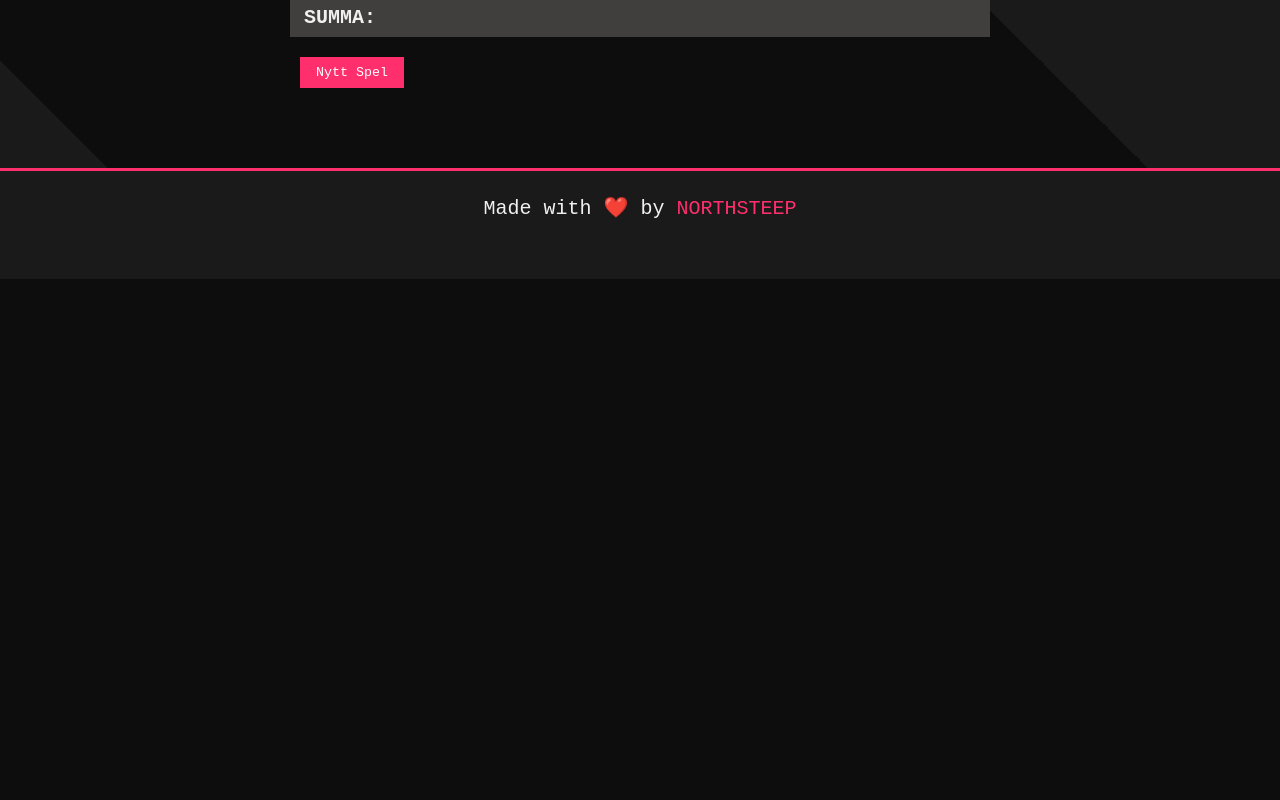
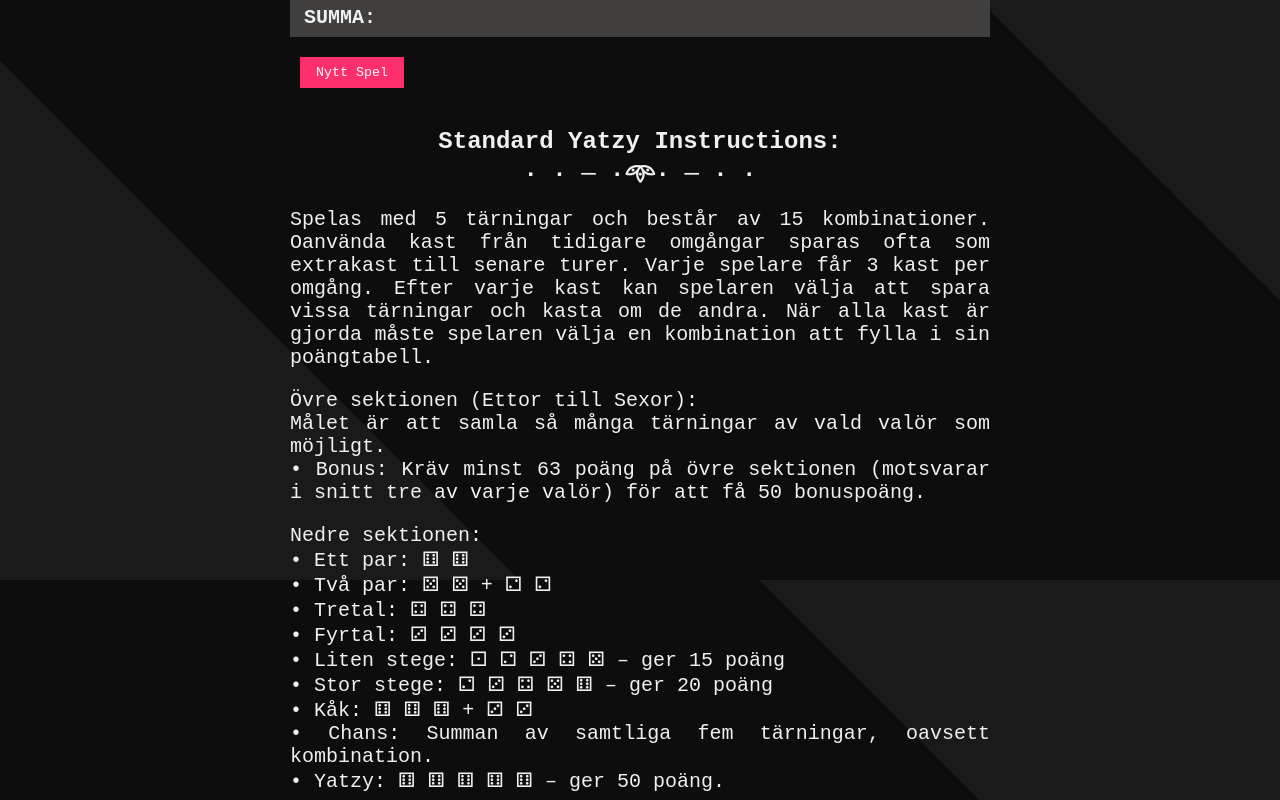
Before and after one commit to codebyNorthsteep/emo-yatzy, a Vue app: page /standard-yatzy in a window 1280 px wide. Shown: the part 1020-1820 px from the top of the page. Before the commit the page ends 1299 px from the top, so only its background shows below. Built offline with nearby package versions, Linux system fonts and the light colour scheme; a web font is replaced by a local one.

Commit message:
feat: add StandardInstructions component and integrate it into StandardYatzy view; update styling for consistency

```diff
--- a/src/components/MaxiInstructions.vue
+++ b/src/components/MaxiInstructions.vue
@@ -11,24 +11,25 @@
       Övre sektionen (Ettor till Sexor): <br />
       Målet är att samla så många tärningar av vald valör som möjligt. • Bonus:
       Kräv minst 84 poäng på övre sektionen (motsvarar i snitt fyra av varje
-      valör) för att få 100 bonuspoäng.
+      valör) för att få 50 bonuspoäng.
     </p>
     <p>
       Nedre sektionen:<br />
-       • Ett par: Två tärningar med samma värde (t.ex. ⚅ ⚅).<br />
-        •Två par: Två olika par (t.ex. ⚄ ⚄ + ⚁ ⚁).<br />
-        • Tre par: Tre olika par på alla sex tärningar (t.ex. ⚅ ⚅ + ⚄ ⚄ + ⚀ ⚀). <br />
-      • Tretal: Tre tärningar med samma värde (t.ex. ⚃ ⚃ ⚃).<br />
-      • Fyrtal: Fyra tärningar med samma värde (t.ex. ⚂ ⚂ ⚂ ⚂).<br />
-      • Femtal: Fem tärningar med samma värde (t.ex. ⚄ ⚄ ⚄ ⚄ ⚄).<br />
-      • Liten stege: Kombi 1-2-3-4-5 (⚀ ⚁ ⚂ ⚃ ⚄) – ger 15 poäng.<br />
-      • Stor stege: Kombi 2-3-4-5-6 (⚁ ⚂ ⚃ ⚄ ⚅) – ger 20 poäng.<br />
-      • Full stege / Maxi-stege: Kombi 1-2-3-4-5-6 (⚀ ⚁ ⚂ ⚃ ⚄ ⚅) – ger 21 poäng.<br />
-      • Hus: Ett tretal och ett par (t.ex. ⚄ ⚄ ⚄ + ⚁ ⚁).<br />
-      • Kåk: Två tretal (t.ex. ⚅ ⚅ ⚅ + ⚂ ⚂ ⚂).<br />
-      • Torn: Ett fyrtal och ett par (t.ex. ⚄ ⚄ ⚄ ⚄ + ⚀ ⚀).<br />
+      • Ett par: ⚅ ⚅<br />
+      • Två par: ⚄ ⚄ + ⚁ ⚁<br />
+      • Tretal: ⚃ ⚃ ⚃<br />
+      • Fyrtal: ⚂ ⚂ ⚂ ⚂<br />
+      • Femtal: ⚄ ⚄ ⚄ ⚄ ⚄<br />
+      • Liten stege: ⚀ ⚁ ⚂ ⚃ ⚄ – ger 15 poäng<br />
+      • Stor stege: ⚁ ⚂ ⚃ ⚄ ⚅ – ger 20 poäng<br />
+      • Full stege / Maxi-stege: ⚀ ⚁ ⚂ ⚃ ⚄ ⚅ – ger 21 poäng.<br />
+
+      • Kåk: ⚅ ⚅ ⚅ + ⚂ ⚂<br />
+      • Hus: ⚄ ⚄ ⚄ + ⚁ ⚁<br />
+      • Torn: ⚄ ⚄ ⚄ ⚄ + ⚀ ⚀<br />
       • Chans: Summan av samtliga sex tärningar, oavsett kombination.<br />
-      • Maxi Yatzy: Alla 6 tärningar visar samma värde (t.ex. ⚅ ⚅ ⚅ ⚅ ⚅ ⚅) – ger 100 poäng.
+      • Maxi Yatzy: Alla 6 tärningar visar samma värde (t.ex. ⚅ ⚅ ⚅ ⚅ ⚅ ⚅) – ger
+      100 poäng.
     </p>
   </div>
 </template>
--- a/src/components/StandardInstructions.vue
+++ b/src/components/StandardInstructions.vue
@@ -0,0 +1,35 @@
+<template>
+  <div class="instructions">
+    <p>
+      Spelas med 5 tärningar och består av 15 kombinationer. Oanvända kast från
+      tidigare omgångar sparas ofta som extrakast till senare turer. Varje
+      spelare får 3 kast per omgång. Efter varje kast kan spelaren välja att
+      spara vissa tärningar och kasta om de andra. När alla kast är gjorda måste
+      spelaren välja en kombination att fylla i sin poängtabell.
+    </p>
+    <p>
+      Övre sektionen (Ettor till Sexor): <br />
+      Målet är att samla så många tärningar av vald valör som möjligt. <br />
+      • Bonus: Kräv minst 63 poäng på övre sektionen (motsvarar i snitt tre av
+      varje valör) för att få 50 bonuspoäng.
+    </p>
+    <p>
+      Nedre sektionen:<br />
+      • Ett par: ⚅ ⚅<br />
+      • Två par: ⚄ ⚄ + ⚁ ⚁<br />
+      • Tretal: ⚃ ⚃ ⚃<br />
+      • Fyrtal: ⚂ ⚂ ⚂ ⚂<br />
+      • Liten stege: ⚀ ⚁ ⚂ ⚃ ⚄ – ger 15 poäng<br />
+      • Stor stege: ⚁ ⚂ ⚃ ⚄ ⚅ – ger 20 poäng<br />
+      • Kåk: ⚅ ⚅ ⚅ + ⚂ ⚂<br />
+      • Chans: Summan av samtliga fem tärningar, oavsett kombination.<br />
+      • Yatzy: ⚅ ⚅ ⚅ ⚅ ⚅ – ger 50 poäng.
+    </p>
+  </div>
+</template>
+
+<style scoped>
+.instructions {
+  text-align: justify;
+}
+</style>
--- a/src/views/MaxiYatzy.vue
+++ b/src/views/MaxiYatzy.vue
@@ -1,6 +1,6 @@
 <script setup>
-import MaxiForm from '../components/MaxiForm.vue'
-import MaxiInstructions from '../components/MaxiInstructions.vue'
+import MaxiForm from "../components/MaxiForm.vue";
+import MaxiInstructions from "../components/MaxiInstructions.vue";
 </script>
 <template>
   <div class="maxi-yatzy-welcome">
@@ -9,16 +9,20 @@ import MaxiInstructions from '../components/MaxiInstructions.vue'
   <div>
     <MaxiForm />
   </div>
-    <div>
+  <div class="maxi-yatzy-instructions">
     <h3>Maxi Yatzy Instructions:</h3>
+    <h3>· · ─ ·𖥸· ─ · ·</h3>
     <MaxiInstructions />
   </div>
 </template>
 
 <style scoped>
-
 .maxi-yatzy-welcome {
   text-align: center;
   margin-bottom: 20px;
 }
+.maxi-yatzy-instructions {
+  text-align: center;
+  margin-top: 20px;
+}
 </style>
--- a/src/views/StandardYatzy.vue
+++ b/src/views/StandardYatzy.vue
@@ -1,5 +1,6 @@
 <script setup>
-import StandardForm from '../components/StandardForm.vue'
+import StandardForm from "../components/StandardForm.vue";
+import StandardInstructions from "../components/StandardInstructions.vue";
 </script>
 
 <template>
@@ -9,12 +10,21 @@ import StandardForm from '../components/StandardForm.vue'
   <div>
     <StandardForm />
   </div>
+  <div class="standard-yatzy-instructions">
+    <h3>Standard Yatzy Instructions:</h3>
+    <h3>· · ─ ·𖥸· ─ · ·</h3>
+    <StandardInstructions />
+  </div>
 </template>
 
 <style scoped>
-
 .standard-yatzy-welcome {
   text-align: center;
   margin-bottom: 20px;
 }
+
+.standard-yatzy-instructions {
+  text-align: center;
+  margin-top: 20px;
+}
 </style>
```
Lines whose indentation alone changed are shown as unchanged.
